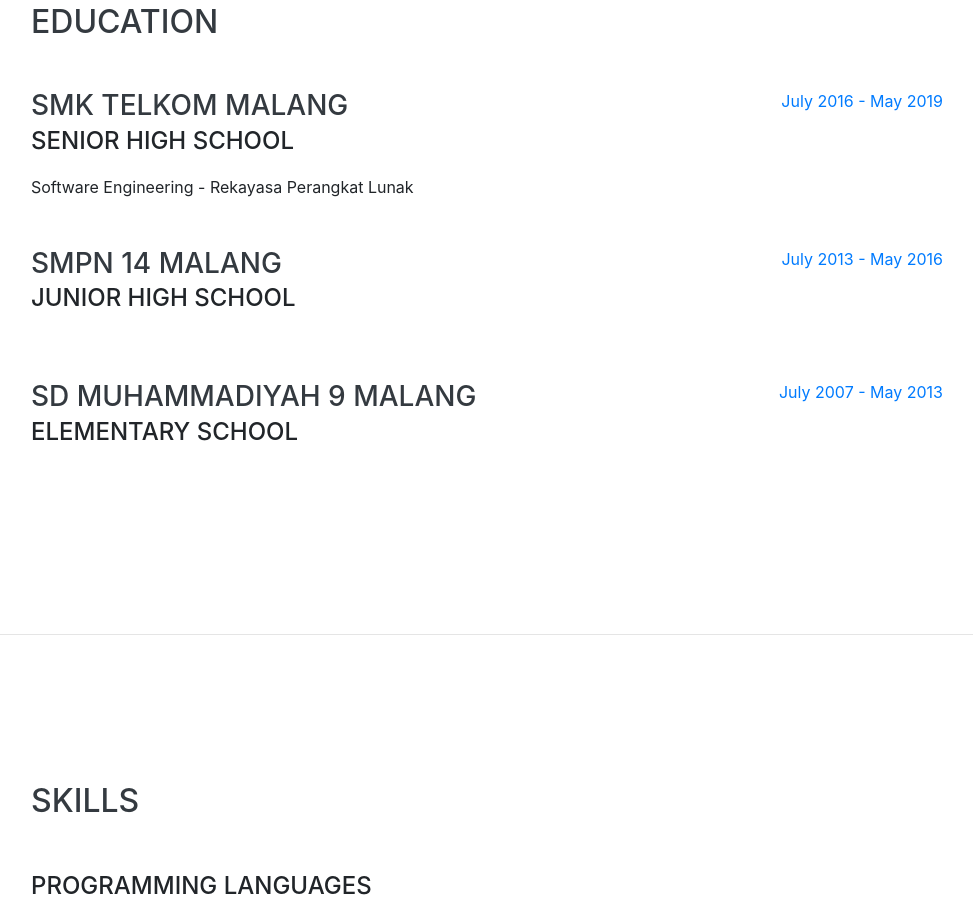
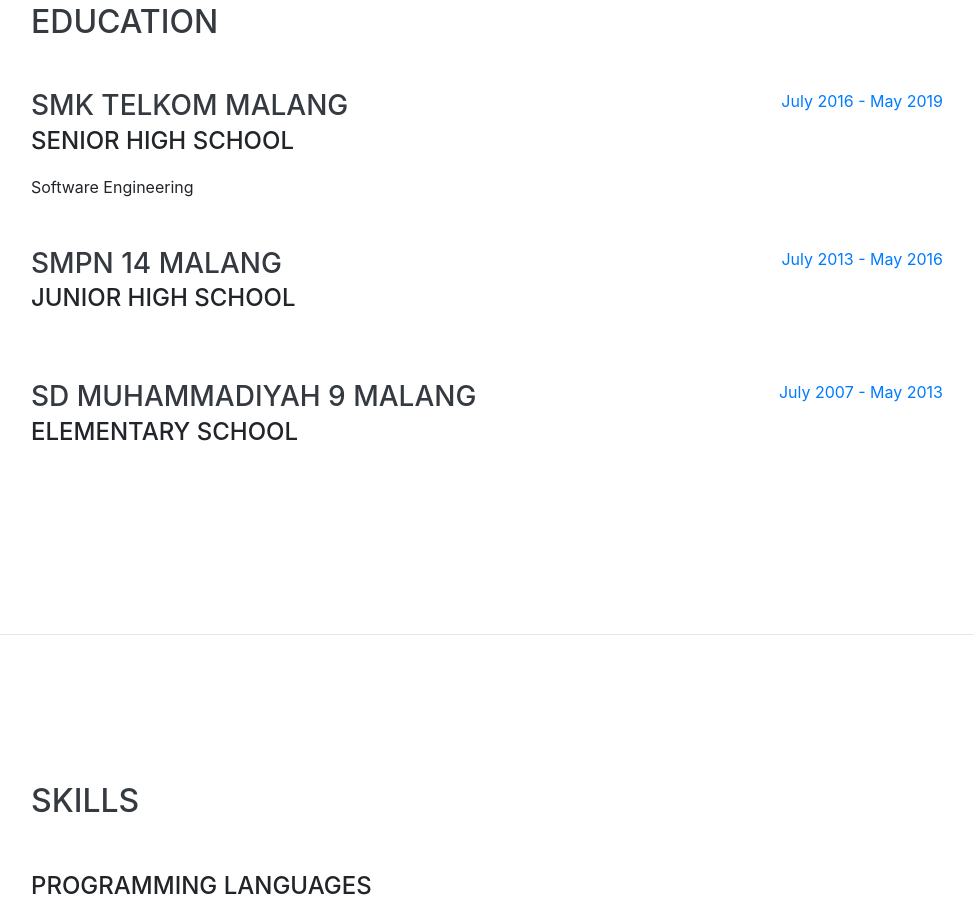
Before and after one commit to kumaexp/portofolio, a website with bundled scripts: page index.html in a window 1280 px wide. Shown: the part 1839-2756 px from the top of the page, without its empty margins (289-1262 px from the left). Built offline with nearby package versions, Linux system fonts and the light colour scheme; a web font is replaced by a local one.

Commit message:
fixed typo

```diff
--- a/index.html
+++ b/index.html
@@ -173,7 +173,7 @@
           <div class="resume-content">
             <h3 class="mb-0">SMK Telkom Malang</h3>
             <div class="subheading mb-3">Senior High School</div>
-            <div>Software Engineering - Rekayasa Perangkat Lunak</div>
+            <div>Software Engineering</div>
           </div>
           <div class="resume-date text-md-right">
             <span class="text-primary">July 2016 - May 2019</span>
```
